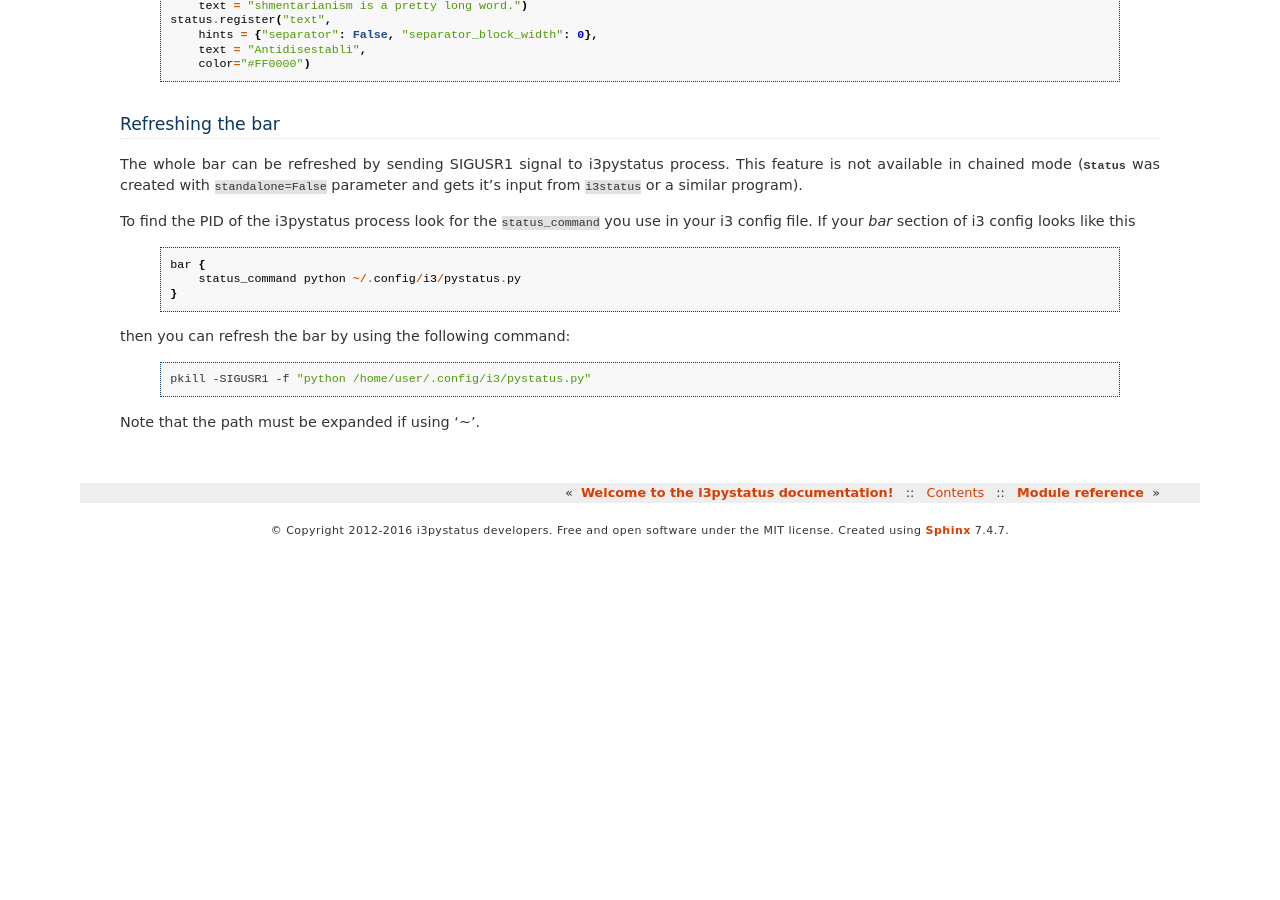
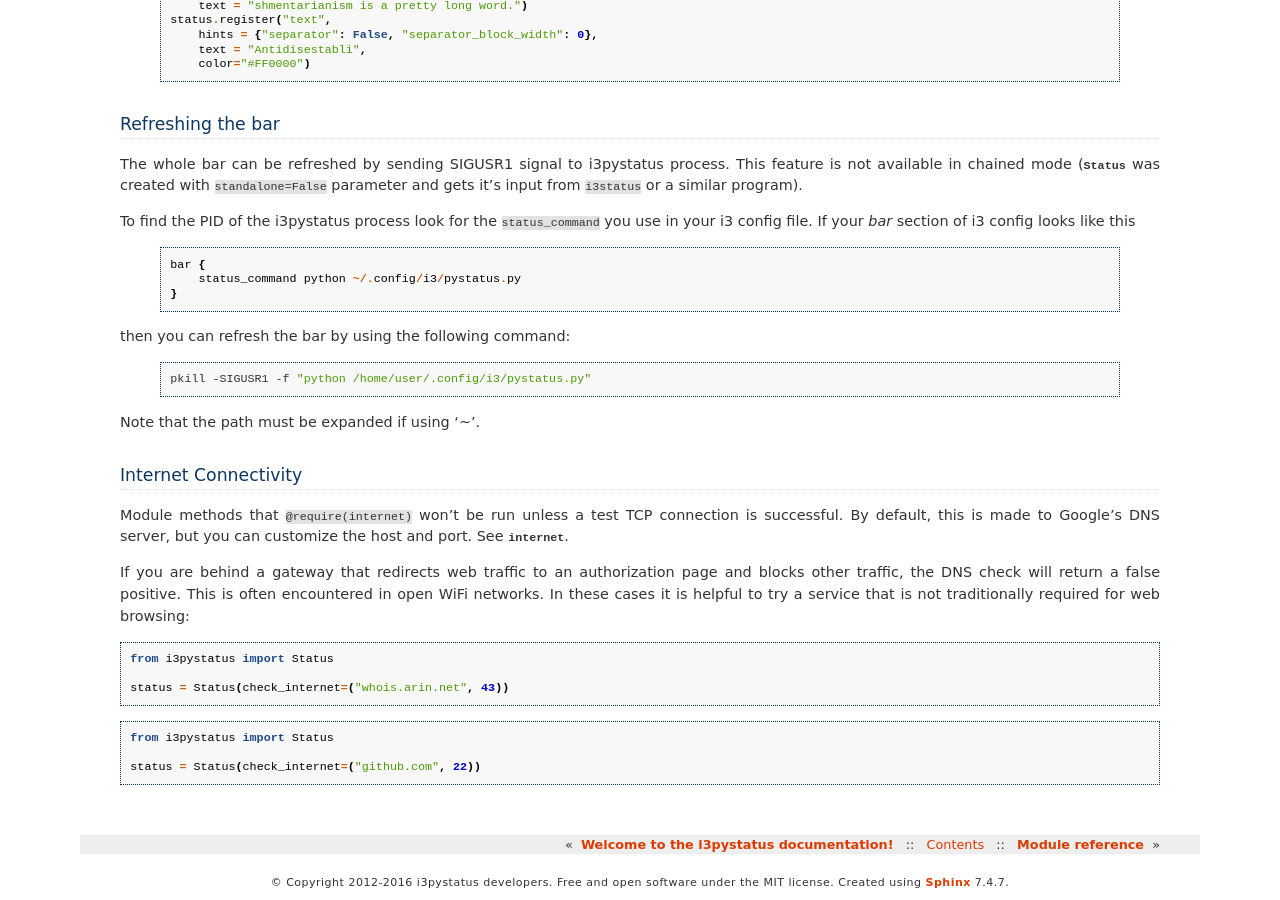
Before and after one commit to enkore/i3pystatus, a Sphinx documentation site: the page built from docs/configuration.rst, in a window 1280 px wide and 900 px high, scrolled down 7115 px. Built offline with Sphinx 7.4.7, drawn with Linux system fonts in a browser that asks for light colours; before the commit the page ends 7663 px from its top, so only the background shows below that.

Commit message:
Docs: how and why to customize internet_check

```diff
--- a/docs/configuration.rst
+++ b/docs/configuration.rst
@@ -539,3 +539,29 @@ then you can refresh the bar by using the following command:
         pkill -SIGUSR1 -f "python /home/user/.config/i3/pystatus.py"
 
 Note that the path must be expanded if using '~'.
+
+.. _internet:
+
+Internet Connectivity
+---------------------
+
+Module methods that ``@require(internet)`` won't be run unless a test TCP
+connection is successful. By default, this is made to Google's DNS server, but
+you can customize the host and port. See :py:class:`.internet`.
+
+If you are behind a gateway that redirects web traffic to an authorization page
+and blocks other traffic, the DNS check will return a false positive. This is
+often encountered in open WiFi networks. In these cases it is helpful to try a
+service that is not traditionally required for web browsing:
+
+.. code:: python
+
+  from i3pystatus import Status
+
+  status = Status(check_internet=("whois.arin.net", 43))
+
+.. code:: python
+
+  from i3pystatus import Status
+
+  status = Status(check_internet=("github.com", 22))
```
